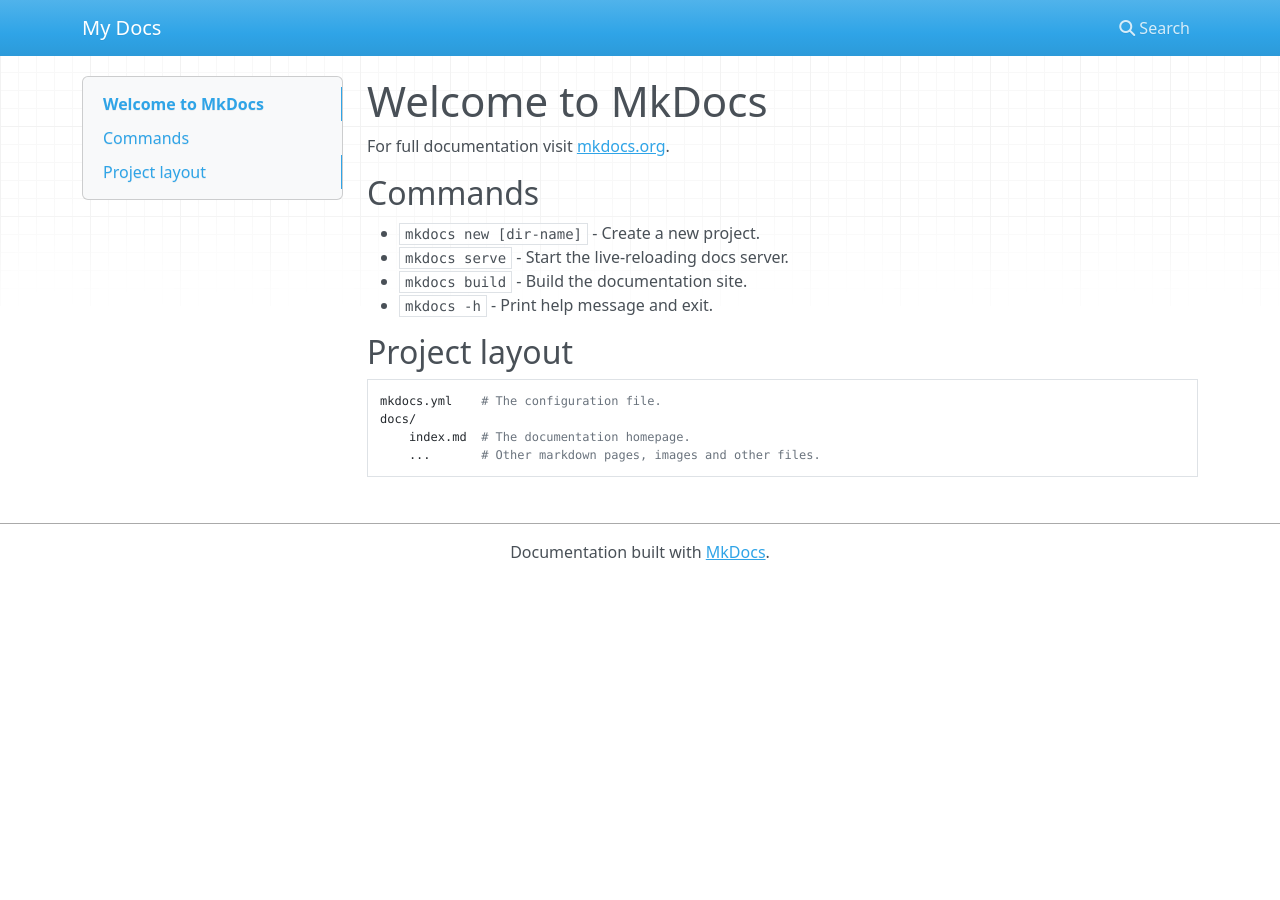
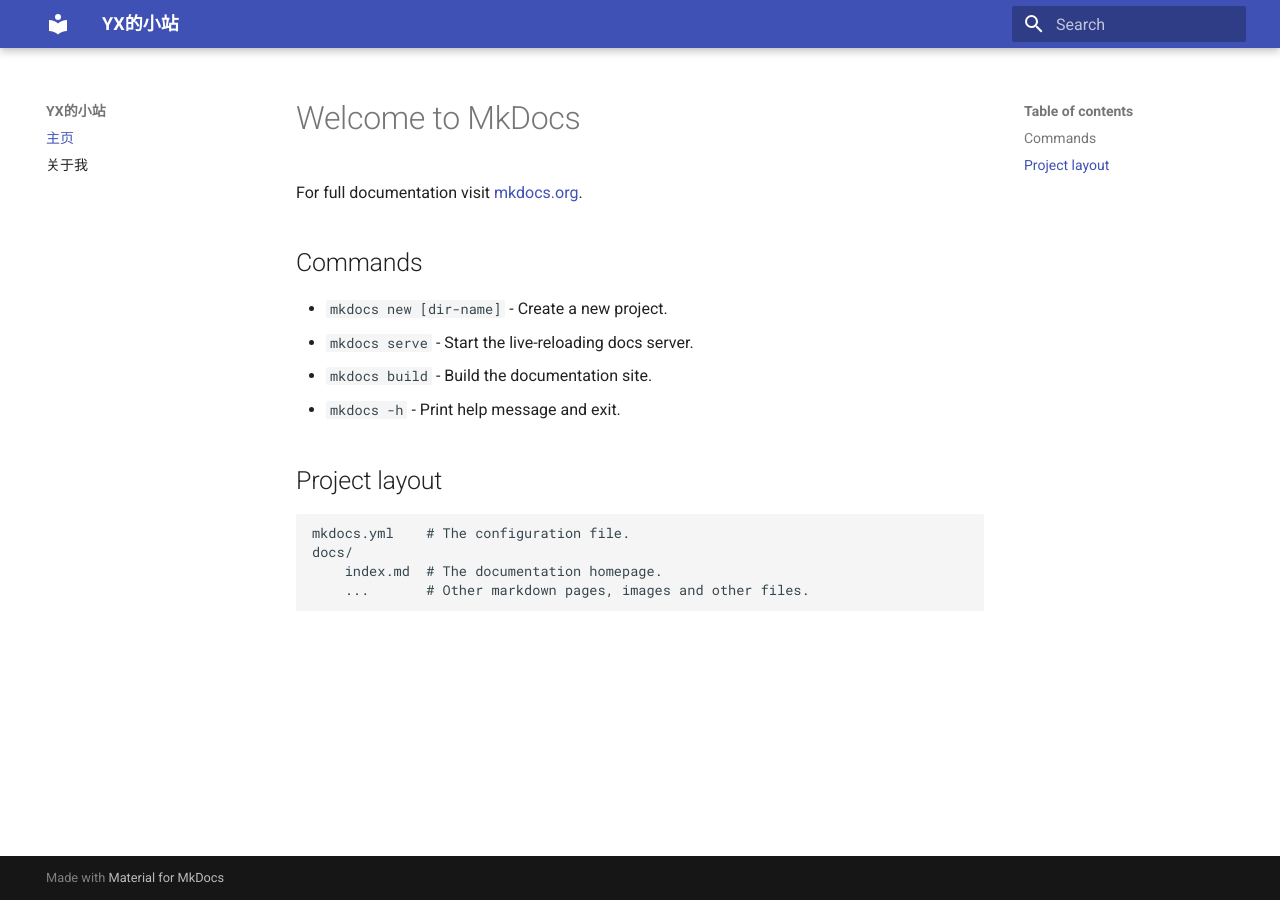
Before and after one commit to YXZHC/YXZHC.github.io, an MkDocs documentation site: the page built from docs/index.md, in a window 1280 px wide. Built offline with MkDocs 1.6.1 and Material for MkDocs 9.7.7, drawn with Linux system fonts in a browser that asks for light colours; nearby versions of some CDN libraries.

Commit message:
docs: 更新站点配置和主题
- 修改站点名称为 "YX的小站"
- 更新主题为 "material"
- 添加导航项 "主页" 和 "关于我"
- 移除 extra_css 配置

```diff
--- a/mkdocs.yml
+++ b/mkdocs.yml
@@ -1,3 +1,10 @@
-site_name: My Docs
-extra_css:
-  - stylesheets/extra.css
+site_name: YX的小站
+theme:
+  # name: readthedocs
+  # name: mkdocs
+  name: material
+
+
+nav:
+  - 主页: index.md
+  - 关于我: about.md
```
Also changed, not shown: docs/about.md (added).
